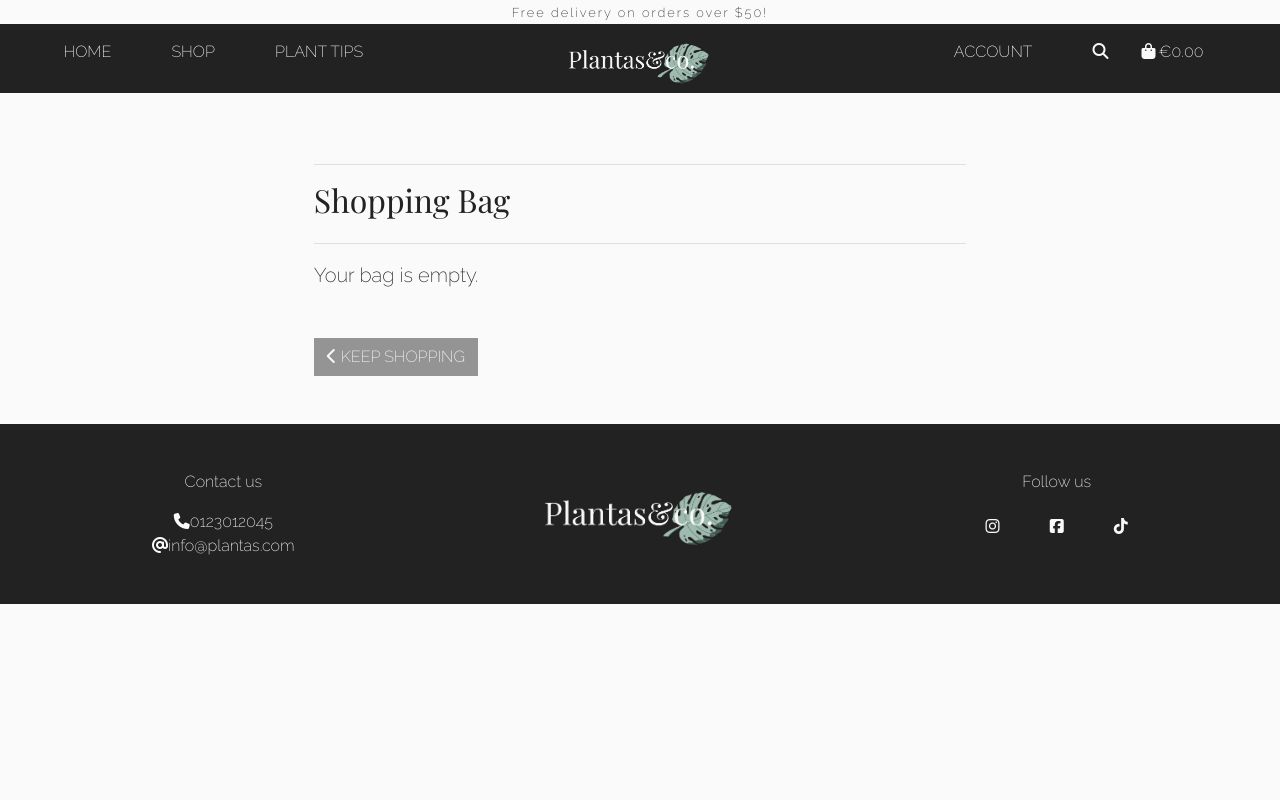
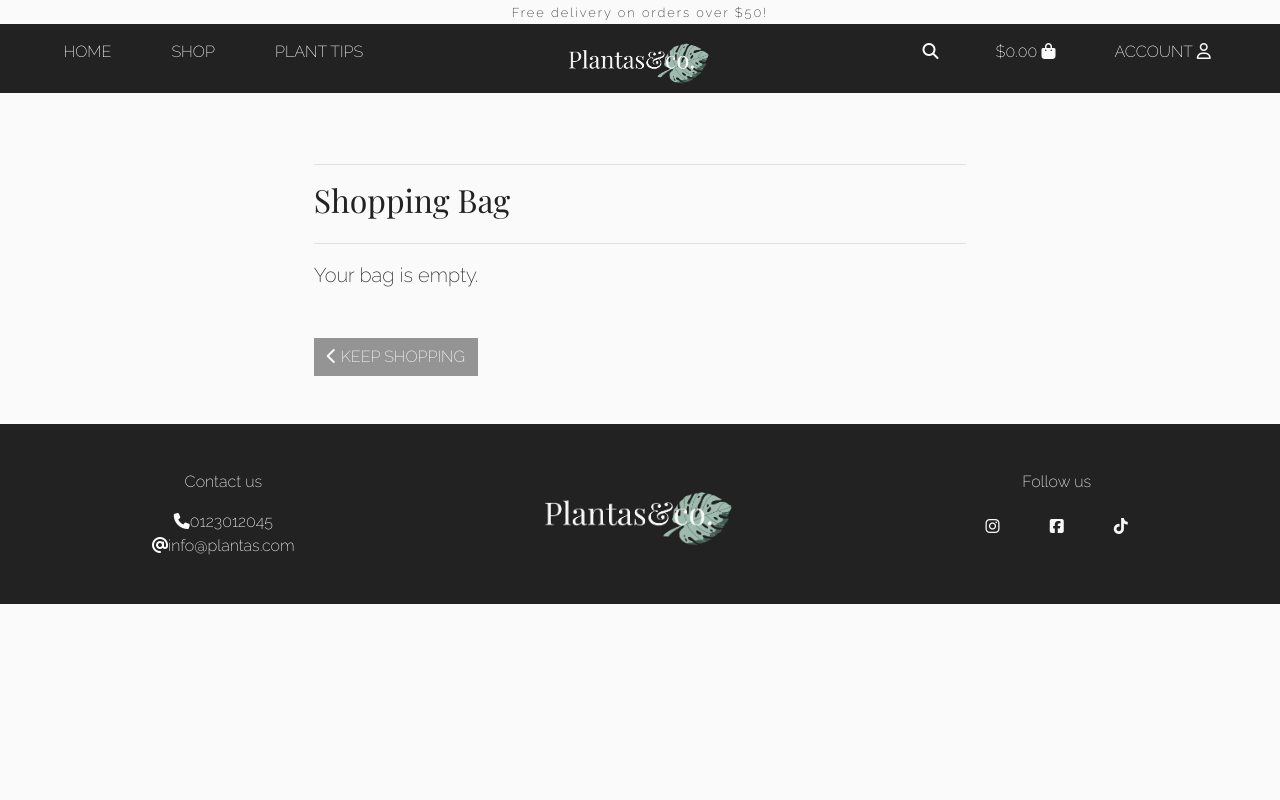
Before and after one commit to fernandagil/ms4-plants-shop, a Django app: page /bag/ in a window 1280 px wide. Run offline with Django 3.2, Linux system fonts and the light colour scheme; parts of the project's set-up code (start-up, migrations or seed data) failed here and were passed over; some libraries are stand-ins or nearby versions.

Commit message:
Update links styling in navbar for consistency

```diff
--- a/templates/base.html
+++ b/templates/base.html
@@ -84,12 +84,6 @@
             <div class="col-12 col-lg-4 my-auto py-1 py-lg-0 text-right align-self-center">
                 <ul class="list-inline list-unstyled text-center">
 
-                    <!-- account -->
-                    <li class="list-inline-item">
-                        {% include 'includes/right-nav.html' %}
-                        <span onclick="openAccountNav()" class="dropdown-item navbar-item">Account</span>
-                    </li>
-
                     <!-- search -->
                     <li class="list-inline-item">
                         <span onclick="openSearchNav()" class="dropdown-item navbar-item"><i class="fas fa-search navbar-icon"></i></span>
@@ -97,18 +91,20 @@
 
                     <!-- basket -->
                     <li class="list-inline-item">
-                        <a class="nav-link navbar-item" href="{% url 'view_bag' %}">
-                            <div class="text-center">
-                                <p class="my-0">
-                                    <i class="fas fa-shopping-bag navbar-icon"></i>
-                                    {% if grand_total %}
-                                        €{{ grand_total|floatformat:2 }}
-                                    {% else %}
-                                        €0.00
-                                    {% endif %}
-                                </p>
-                            </div>
+                        <a class="dropdown-item navbar-item" href="{% url 'view_bag' %}">
+                            {% if grand_total %}
+                                ${{ grand_total|floatformat:2 }}
+                            {% else %}
+                                $0.00
+                            {% endif %}
+                            <i class="fas fa-shopping-bag navbar-icon"></i>
                         </a>
+                    </li>
+
+                    <!-- account -->
+                    <li class="list-inline-item">
+                        {% include 'includes/right-nav.html' %}
+                        <span onclick="openAccountNav()" class="dropdown-item navbar-item">Account <i class="far fa-user"></i></span>
                     </li>
                 </ul>
             </div>
```
